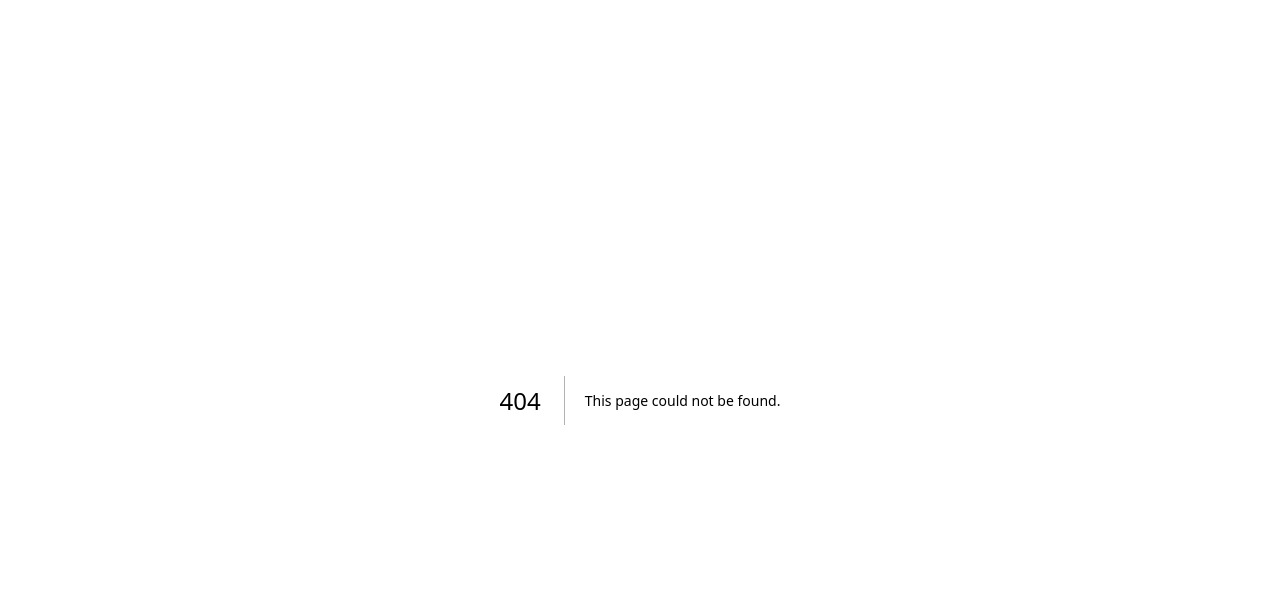
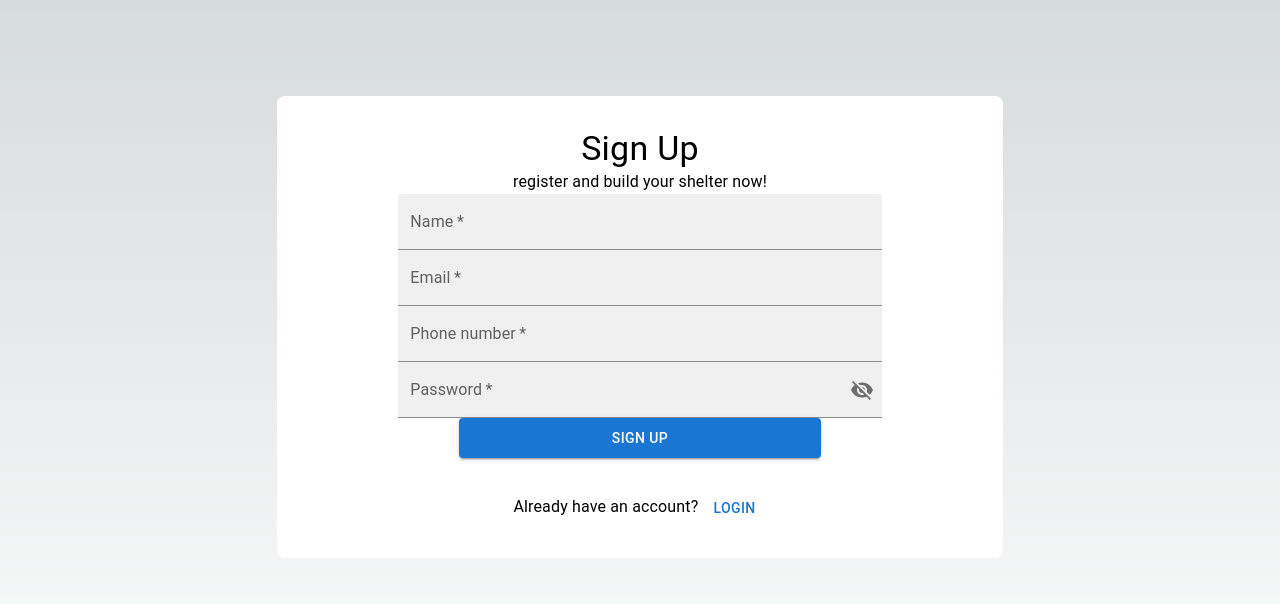
Before and after one commit to husseinkhaled733/Pet_Shelter_Front_end, a Next.js app: page /manager/signup in a window 1280 px wide. Before the commit this address had no page. Shown: the top 604 px of the page. Built offline with nearby package versions, Linux system fonts and the light colour scheme.

Commit message:
create manager sign up form, and the main page

```diff
--- /dev/null
+++ b/src/app/adopter/page.tsx
@@ -0,0 +1,9 @@
+const AdopterPage = () => {
+  return (
+    <div>
+      <h1>Adopter Page</h1>
+    </div>
+  )
+}
+
+export default AdopterPage;
--- /dev/null
+++ b/src/app/manager/page.tsx
@@ -0,0 +1,9 @@
+const ManagerPage = () => {
+  return (
+    <div>
+      <h1>Manager Page</h1>
+    </div>
+  )
+}
+
+export default ManagerPage;
--- /dev/null
+++ b/src/app/manager/signup/page.tsx
@@ -0,0 +1,171 @@
+'use client'
+import React from 'react';
+import { Box, IconButton, InputAdornment, TextField, Button, Typography } from '@mui/material';
+import { useState, useRef } from 'react';
+import { useRouter } from 'next/navigation';
+import { Visibility, VisibilityOff } from '@mui/icons-material';
+
+const MangerSignUp = () => {
+
+  const nameRef = useRef<HTMLInputElement>(null);
+  const emailRef = useRef<HTMLInputElement>(null);
+  const passwordRef = useRef<HTMLInputElement>(null);
+  const phoneRef = useRef<HTMLInputElement>(null);
+
+  const [showPassword, setShowPassword] = useState(true);
+
+  const validateUser = (user: any) => {
+    let userValid = {
+      name: true,
+      email: true,
+      password: true,
+      phone: true
+    };
+
+    let errors = {
+      name: '',
+      email: '',
+      password: '',
+      phone: ''
+    };
+
+    if (!user.name) {
+      userValid.name = false;
+      errors.name = 'Name is required';
+    }
+
+    if (!user.email) {
+      userValid.email = false;
+      errors.email = 'Email is required';
+    } else if (!/\S+@\S+\.\S+/.test(user.email)) {
+      userValid.email = false;
+      errors.email = 'Email address is invalid';
+    }
+
+    if (!user.password) {
+      userValid.password = false;
+      errors.password = 'Password is required';
+    } else if (user.password.length < 6) {
+      userValid.password = false;
+      errors.password = 'Password must be 6 or more characters';
+    }
+
+    if (!user.phone) {
+      userValid.phone = false;
+      errors.phone = 'Phone is required';
+    } else if (!/^\d+$/.test(user.phone)) {
+      userValid.phone = false;
+      errors.phone = 'Phone number is invalid';
+    }
+
+    return { userValid, errors };
+  }
+
+  const [userValid, setUserValid] = useState({
+    name: true,
+    email: true,
+    password: true,
+    phone: true
+  });
+
+  const [errors, setErrors] = useState({
+    name: '',
+    email: '',
+    password: '',
+    phone: ''
+  });
+
+  const router = useRouter();
+
+  const handleSubmit = () => {
+    let user = {
+      name: nameRef.current?.value,
+      email: emailRef.current?.value,
+      password: passwordRef.current?.value,
+      phone: phoneRef.current?.value
+    }
+
+    let {userValid, errors} = validateUser(user);
+    setUserValid(userValid);
+    setErrors(errors);
+
+    userValid.name && userValid.email && userValid.password && userValid.phone && router.push('/manager');
+  }
+
+  const toggleShowPassword = () => {
+    setShowPassword(!showPassword);
+  }
+
+  const longinButton = <Button onClick={() => router.push('/manager/login')} className='hover:bg-inherit'>login</Button>
+
+  const testFieldStyle = "w-2/3 m-5"
+
+  return (
+    <main className="min-h-screen p-24">
+      <Box component="form" className="bg-white h-200 m-auto flex flex-col justify-center items-center rounded-lg w-2/3">
+        <Typography component='h2' variant='h4' color='black' mt={4}>Sign Up</Typography>
+        <Typography variant="body1" color="black">register and build your shelter now!</Typography>
+        <TextField
+          className={testFieldStyle}
+          label='Name'
+          placeholder='Enter your name'
+          inputRef={nameRef}
+          required
+          variant='filled'
+          error={!userValid.name}
+          helperText={(userValid.name)? '' : errors.name}>
+        </TextField>
+        <TextField
+          className={testFieldStyle}
+          label='Email'
+          placeholder='Enter your email'
+          inputRef={emailRef}
+          required
+          variant='filled'
+          error={!userValid.email}
+          helperText={(userValid.email)? '' : errors.email}>
+        </TextField>
+        <TextField
+          className={testFieldStyle}
+          label='Phone number'
+          placeholder='Enter your phone number'
+          inputRef={phoneRef}
+          required
+          variant='filled'
+          error={!userValid.phone}
+          helperText={(userValid.phone)? '' : errors.phone}>
+        </TextField>
+        <TextField
+          className={testFieldStyle}
+          label='Password'
+          placeholder='Enter your password'
+          inputRef={passwordRef}
+          required
+          variant='filled'
+          error={!userValid.password}
+          helperText={(userValid.password)? '' : errors.password}
+          type={showPassword ? 'text' : 'password'}
+          InputProps={{
+            endAdornment: (
+              <InputAdornment position="end">
+                <IconButton
+                  onClick={toggleShowPassword}
+                  edge="end"
+                >
+                  {showPassword ? <VisibilityOff /> : <Visibility />}
+                </IconButton>
+              </InputAdornment>
+            )
+          }}>
+        </TextField>
+        <Button onClick={handleSubmit} variant='contained'
+        className='bg-blue-500 m-4 h-10 w-1/2 hover:bg-blue-800'>
+          Sign up
+        </Button>
+        <Typography variant="body1" color="black" m={4}>Already have an account? {longinButton}</Typography>
+      </Box>
+    </main>
+  )
+}
+
+export default MangerSignUp;
--- a/src/app/page.tsx
+++ b/src/app/page.tsx
@@ -1,8 +1,38 @@
 'use client'
+
+import React from 'react'
+import { Box, Button } from '@mui/material'
+import { useRouter } from 'next/navigation'
+
 export default function Home() {
+
+  const mainStyle = "flex min-h-screen flex-col items-center p-24"
+  const titleStyle = "font-bold text-4xl m-16 text-center text-blue-500"
+  const boxStyle = "flex flex-col items-center justify-around w-4/5 h-1/2 border-2 border-black rounded-xl"
+  const fontStyle = "font-bold text-3xl m-8 text-center text-blue-500"
+  const buttonStyle = "transition m-8 bg-blue-500 text-blue-200 font-bold rounded-full p-2 h-20 w-1/2 shadow-md shadow-blue-700 hover:bg-blue-800 ease-in duration-200 hover:ease-out hover:shadow-lg hover:shadow-blue-900"
+
+  const router = useRouter()
+
+  const handleClick = (page: string) => {
+    router.push(`/${page}`)
+  }
+
   return (
-    <main className="flex min-h-screen flex-col items-center justify-between p-24">
-      <h1 className="font-bold text-6xl">Hello DBAs</h1>
+    <main className={mainStyle} >
+      <h1 className={titleStyle}>Welcom to our Pet shelter</h1>
+      <Box className={boxStyle}>
+        <h2 className={fontStyle}>You want to register as..</h2>
+        <Button className={buttonStyle} onClick={() => handleClick('manager')}>
+          Manager
+        </Button>
+        <Button className={buttonStyle} onClick={() => handleClick('staff')}>
+          Staff member
+        </Button>
+        <Button className={buttonStyle} onClick={() => handleClick('adopter')}>
+          Adopter
+        </Button>
+      </Box>
     </main>
   )
 }
--- /dev/null
+++ b/src/app/staff/page.tsx
@@ -0,0 +1,9 @@
+const StaffPage = () => {
+  return (
+    <div>
+      <h1>Staff Page</h1>
+    </div>
+  )
+}
+
+export default StaffPage;
```
Also changed, not shown: package.json (+9 -5 lines), 2 other files (tests, documents, lock files or other folders).
